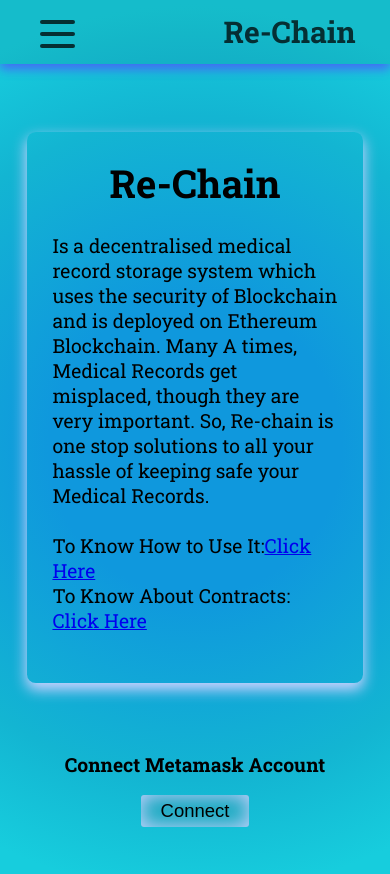
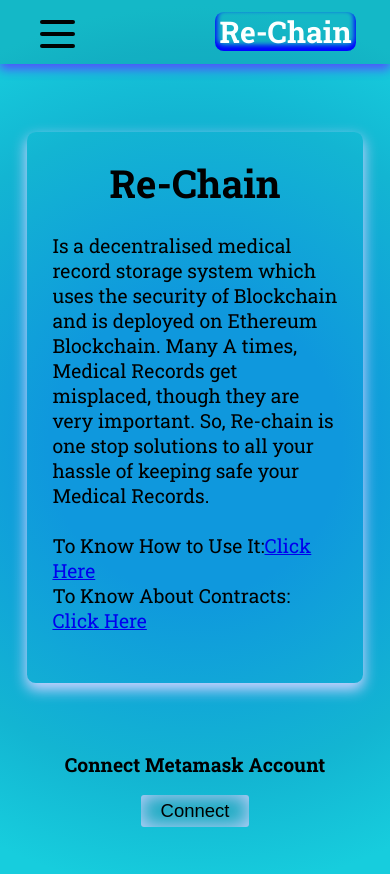
Before and after one commit to Via5K/Re-Chain, a Next.js app: page / in a window 390 px wide. Shown: the top 874 px of the page. Built offline with nearby package versions, Linux system fonts and the light colour scheme.

Commit message:
Menu UI Fix

```diff
--- a/styles/globals.css
+++ b/styles/globals.css
@@ -73,7 +73,7 @@
   width: 100%;
   background: var(--bg);
   color: var(--font);
-  opacity: 0.8;
+  opacity: 0.9;
   z-index: 100;
 }
 
@@ -115,7 +115,7 @@
 
 @media (max-width: 768px) {
   .navbar {
-    opacity: 0.77;
+    opacity: 0.99;
   }
 
   .navbar-container input[type='checkbox'],
@@ -187,7 +187,7 @@
     margin-left: -40px;
     padding-left: 40px;
     transition: transform 0.5s ease-in-out;
-    box-shadow: inset 20px -20px 20px 20px rgba(17, 0, 168, 0.411);
+    box-shadow: inset 20px -20px 20px 20px rgba(17, 0, 168, 0.7);
     /* opacity: 0.5; */
     overflow: auto;
   }
@@ -196,6 +196,17 @@
     margin-bottom: 1.8rem;
     font-size: 1.1rem;
     font-weight: 500;
+  }
+
+  .navbar a {
+    color: white;
+    text-decoration: none;
+    font-weight: bolder;
+    opacity: 11;
+    transition: color 0.3s ease-in-out;
+    padding: 0 4px;
+    border-radius: 0.5rem;
+    box-shadow: inset 0px -4px 5px 2px blue;
   }
 
   .logo {
```
Also changed, not shown: 1 other file (tests, documents, lock files or other folders).
